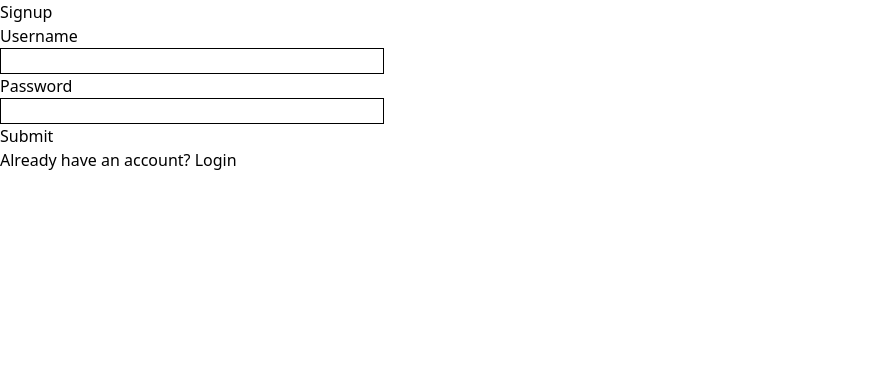
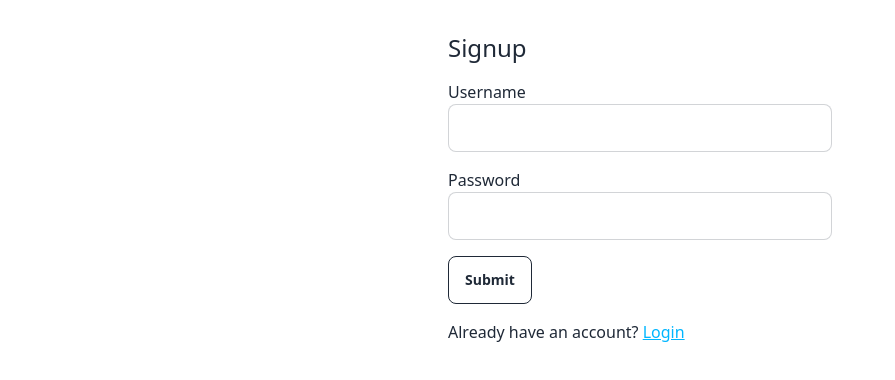
Before and after one commit to cccbean/beanstalk, a React (Vite) app in the folder client/: page /signup in a window 1280 px wide. Shown: the top 380 px of the page, without its empty margins (0-895 px from the left). Built offline with nearby package versions, Linux system fonts and the light colour scheme.

Commit message:
style Login and Signup pages

```diff
--- a/client/package.json
+++ b/client/package.json
@@ -22,6 +22,7 @@
     "@typescript-eslint/parser": "^6.10.0",
     "@vitejs/plugin-react": "^4.2.0",
     "autoprefixer": "^10.4.16",
+    "daisyui": "^4.4.16",
     "eslint": "^8.53.0",
     "eslint-plugin-react-hooks": "^4.6.0",
     "eslint-plugin-react-refresh": "^0.4.4",
--- a/client/src/App.tsx
+++ b/client/src/App.tsx
@@ -1,28 +1,33 @@
-import { BrowserRouter, Route, Routes } from "react-router-dom"
-import Login from "./pages/Login"
-import Signup from "./pages/Signup"
-import { useState } from "react"
-import Chat from "./pages/Chat"
+import { BrowserRouter, Route, Routes } from 'react-router-dom';
+import Login from './pages/Login';
+import Signup from './pages/Signup';
+import { useState } from 'react';
+import Chat from './pages/Chat';
 
 export type User = {
-  id: string;
+	_id: string;
 	username: string;
-  password: string;
-}
+	isOnline: boolean;
+	friends: string[];
+};
 
 function App() {
-  const [user, setUser] = useState<User>({id: '', username: '', password: ''})
+	const [user, setUser] = useState<User>({ _id: '', username: '', isOnline: false, friends: [] });
 
 	return (
 		<>
 			<BrowserRouter>
 				<Routes>
-          {user.id === '' ? <Route path='/' element={<Login setUser={setUser} />} /> : <Route path='/' element={<Chat />} />}
-          <Route path='/signup' element={<Signup />} />
+					{user._id === '' ? (
+						<Route path="/" element={<Login setUser={setUser} />} />
+					) : (
+						<Route path="/" element={<Chat />} />
+					)}
+					<Route path="/signup" element={<Signup />} />
 				</Routes>
 			</BrowserRouter>
 		</>
-  )
+	);
 }
 
-export default App
+export default App;
--- a/client/src/pages/Chat.tsx
+++ b/client/src/pages/Chat.tsx
@@ -40,7 +40,7 @@ function Chat() {
 			</ul>
 			<form onSubmit={sendMessage}>
 				<input
-					className="border border-black"
+					className="input input-bordered"
 					type="text"
 					id="message"
 					name="message"
--- a/client/src/pages/Login.tsx
+++ b/client/src/pages/Login.tsx
@@ -28,22 +28,27 @@ function Login({setUser}: Props) {
 			console.log(err);
 		}
   }
+
   return (
-    <>
-      <h1>Login</h1>
-      <form className="flex flex-col max-w-sm" onSubmit={onSubmit}>
-        <label htmlFor="username">Username</label>
-        <input className="border border-black" type="text" id="username" name="username" value={username} onChange={(e) => setUsername(e.target.value)} />
+    <div className="max-w-md mx-auto p-8 flex flex-col gap-4">
+      <h1 className="text-2xl">Login</h1>
+      <form className="flex flex-col gap-4" onSubmit={onSubmit}>
+        <div className="flex flex-col">
+          <label htmlFor="username">Username</label>
+          <input className="input input-bordered" type="text" id="username" name="username" value={username} onChange={(e) => setUsername(e.target.value)} />
+        </div>
 
-        <label htmlFor="password">Password</label>
-        <input className="border border-black" type="password" id="password" name="password" value={password} onChange={(e) => setPassword(e.target.value)} />
+        <div className="flex flex-col">
+          <label htmlFor="password">Password</label>
+          <input className="input input-bordered" type="password" id="password" name="password" value={password} onChange={(e) => setPassword(e.target.value)} />
+        </div>
 
         <div>
-          <button type="submit">Submit</button>
+          <button className="btn btn-outline" type="submit">Submit</button>
         </div>
       </form>
-      <p>Not registered? <Link to={'/signup'}>Sign up</Link></p>
-    </>
+      <p>Not registered? <Link className="link link-info" to={'/signup'}>Sign up</Link></p>
+    </div>
   )
 }
 
--- a/client/src/pages/Signup.tsx
+++ b/client/src/pages/Signup.tsx
@@ -23,21 +23,25 @@ function Signup() {
 		}
   }
   return (
-    <>
-      <h1>Signup</h1>
-      <form className="flex flex-col max-w-sm" onSubmit={onSubmit}>
-        <label htmlFor="username">Username</label>
-        <input className="border border-black" type="text" id="username" name="username" value={username} onChange={(e) => setUsername(e.target.value)} />
+    <div className="max-w-md mx-auto p-8 flex flex-col gap-4">
+      <h1 className="text-2xl">Signup</h1>
+      <form className="flex flex-col gap-4" onSubmit={onSubmit}>
+        <div className="flex flex-col">
+          <label htmlFor="username">Username</label>
+          <input className="input input-bordered" type="text" id="username" name="username" value={username} onChange={(e) => setUsername(e.target.value)} />
+        </div>
 
-        <label htmlFor="password">Password</label>
-        <input className="border border-black" type="password" id="password" name="password" value={password} onChange={(e) => setPassword(e.target.value)} />
+        <div className="flex flex-col">
+          <label htmlFor="password">Password</label>
+          <input className="input input-bordered" type="password" id="password" name="password" value={password} onChange={(e) => setPassword(e.target.value)} />
+        </div>
 
         <div>
-          <button type="submit">Submit</button>
+          <button className="btn btn-outline" type="submit">Submit</button>
         </div>
       </form>
-      <p>Already have an account? <Link to={'/'}>Login</Link></p>
-    </>
+      <p>Already have an account? <Link className="link link-info" to={'/'}>Login</Link></p>
+    </div>
   )
 }
 
--- a/client/tailwind.config.js
+++ b/client/tailwind.config.js
@@ -1,11 +1,8 @@
 /** @type {import('tailwindcss').Config} */
 export default {
-  content: [
-    "./index.html",
-    "./src/**/*.{js,ts,jsx,tsx}"
-  ],
-  theme: {
-    extend: {},
-  },
-  plugins: [],
-}
+	content: ['./index.html', './src/**/*.{js,ts,jsx,tsx}'],
+	theme: {
+		extend: {},
+	},
+	plugins: [require("daisyui")],
+};
```
Also changed, not shown: 2 other files (tests, documents, lock files or other folders). Lines whose indentation alone changed are shown as unchanged.
